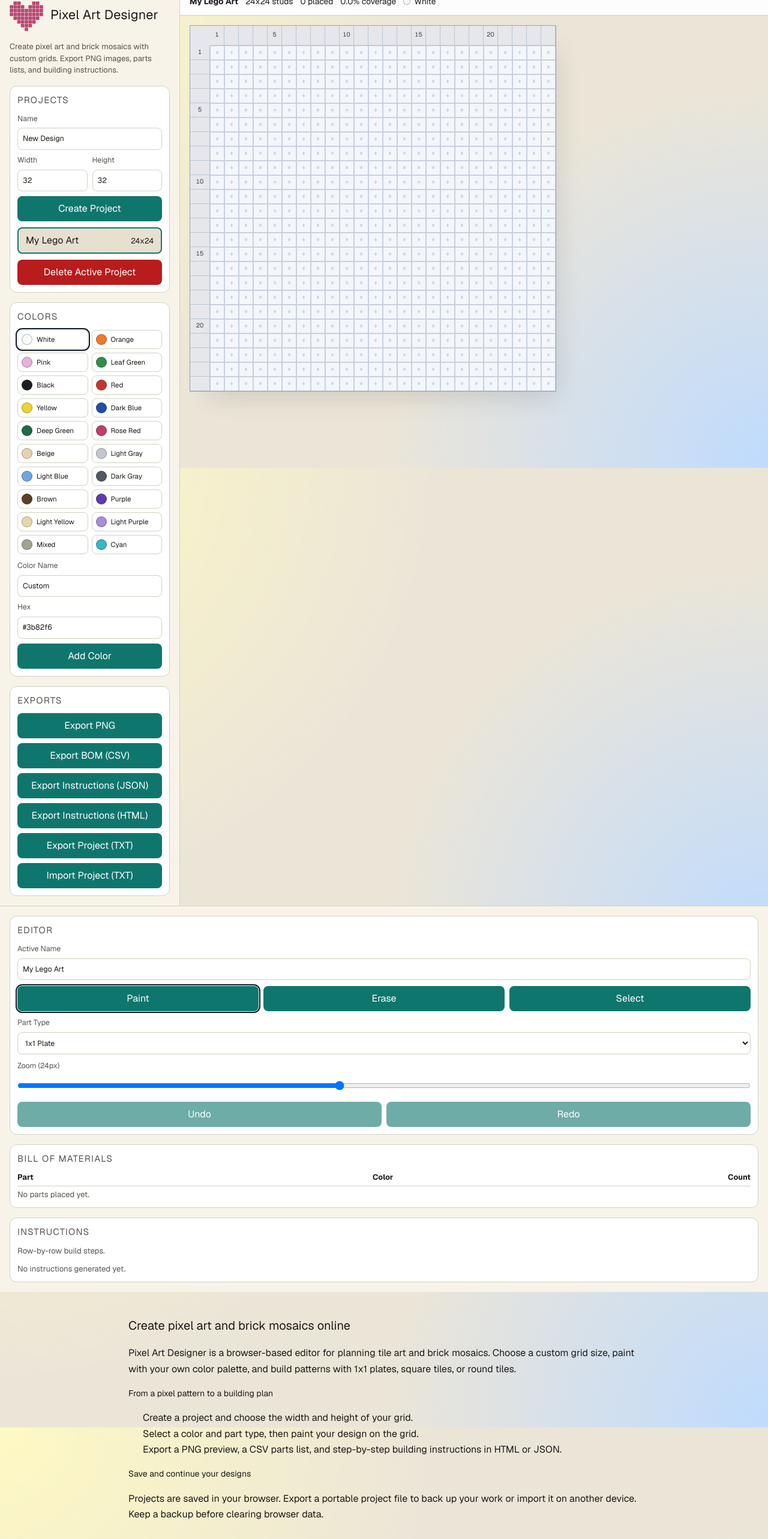
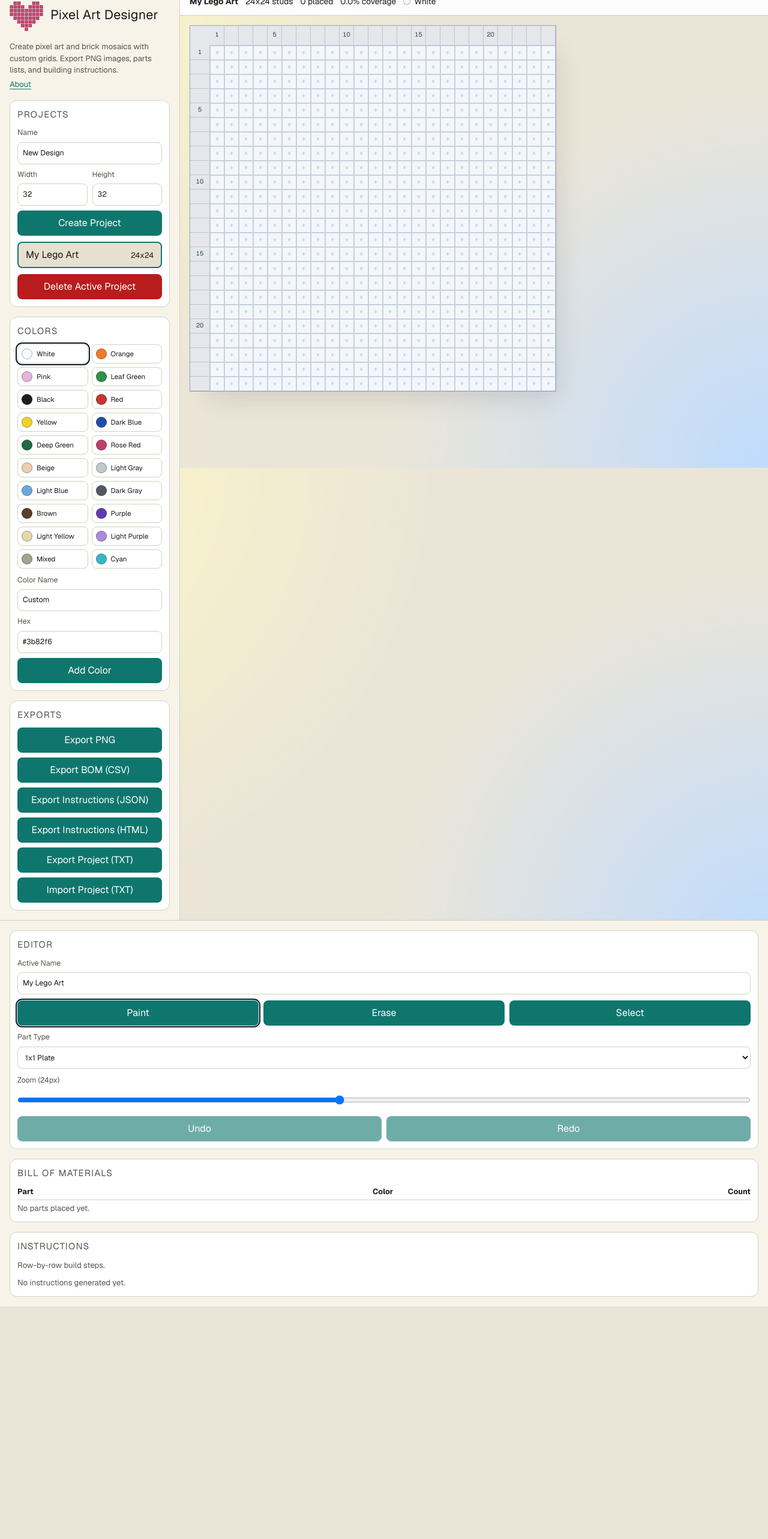
Before and after one commit to panda1835/pixel-art-designer, a Next.js app: page / in a window 1280 px wide. Shown: the part 20-2586 px from the top of the page at 60% size. After the commit the page ends 2198 px from the top, so only its background shows below. Built offline with nearby package versions, Linux system fonts and the light colour scheme.

Commit message:
feat: update layout

```diff
--- /dev/null
+++ b/app/_components/about-dialog.tsx
@@ -0,0 +1,72 @@
+"use client";
+
+import { useRef } from "react";
+
+export default function AboutDialog() {
+  const dialogRef = useRef<HTMLDialogElement>(null);
+
+  return (
+    <>
+      <button
+        type="button"
+        className="about-link"
+        aria-haspopup="dialog"
+        onClick={() => dialogRef.current?.showModal()}
+      >
+        About
+      </button>
+      <dialog
+        ref={dialogRef}
+        className="about-dialog"
+        aria-labelledby="about-title"
+        onKeyDown={(event) => event.stopPropagation()}
+        onClick={(event) => {
+          if (event.target === event.currentTarget) dialogRef.current?.close();
+        }}
+      >
+        <div className="about-content">
+          <header className="about-header">
+            <h2 id="about-title">About us</h2>
+            <button
+              type="button"
+              className="about-close"
+              onClick={() => dialogRef.current?.close()}
+              aria-label="Close about us"
+            >
+              <span aria-hidden="true">×</span>
+            </button>
+          </header>
+          <div className="designer-guide">
+            <h3>Create pixel art and brick mosaics online</h3>
+            <p>
+              Pixel Art Designer is a browser-based editor for planning tile art
+              and brick mosaics. Choose a custom grid size, paint with your own
+              color palette, and build patterns with 1x1 plates, square tiles,
+              or round tiles.
+            </p>
+            <h4>Plan your build</h4>
+            <ol>
+              <li>
+                Create a project and choose the width and height of your grid.
+              </li>
+              <li>
+                Select a color and part type, then paint your design on the
+                grid.
+              </li>
+              <li>
+                Export a PNG preview, a CSV parts list, and step-by-step
+                building instructions in HTML or JSON.
+              </li>
+            </ol>
+            <h4>Save your work</h4>
+            <p>
+              Projects are saved in your browser. Export a portable project file
+              to back up your work or import it on another device. Keep a backup
+              before clearing browser data.
+            </p>
+          </div>
+        </div>
+      </dialog>
+    </>
+  );
+}
--- a/app/_components/home-client.tsx
+++ b/app/_components/home-client.tsx
@@ -1,6 +1,7 @@
 "use client";
 
 import Image from "next/image";
+import AboutDialog from "@/app/_components/about-dialog";
 import {
   useEffect,
   useMemo,
@@ -730,12 +731,17 @@ export default function Home() {
             height={56}
             priority
           />
-          <h1>Pixel Art Designer</h1>
+          <div>
+            <h1>Pixel Art Designer</h1>
+          </div>
         </div>
-        <p className="subtle">
-          Create pixel art and brick mosaics with custom grids. Export PNG
-          images, parts lists, and building instructions.
-        </p>
+        <div className="app-intro">
+          <p className="subtle">
+            Create pixel art and brick mosaics with custom grids. Export PNG
+            images, parts lists, and building instructions.
+          </p>
+          <AboutDialog />
+        </div>
 
         <section>
           <h2>Projects</h2>
--- a/app/globals.css
+++ b/app/globals.css
@@ -109,15 +109,13 @@ button.selected {
 }
 
 .designer-guide {
-  max-width: 900px;
-  margin: 0 auto;
-  padding: 40px 24px;
+  padding-top: 24px;
   display: grid;
   gap: 16px;
   line-height: 1.65;
 }
 
-.designer-guide h2 {
+.designer-guide h3 {
   color: var(--text);
   font-size: 1.25rem;
   text-transform: none;
@@ -517,3 +515,94 @@ button.selected {
 .selection-resize-handle:hover {
   background: #115e59;
 }
+
+.app-intro {
+  display: grid;
+  justify-items: start;
+  gap: 4px;
+}
+
+.about-link {
+  justify-self: start;
+  border: 0;
+  text-align: left;
+  padding: 0;
+  border-radius: 2px;
+  background: transparent;
+  color: var(--accent);
+  font-size: 0.82rem;
+  text-decoration: underline;
+  text-underline-offset: 3px;
+}
+
+.about-link:hover {
+  background: transparent;
+  color: var(--accent-strong);
+}
+
+.about-dialog {
+  width: min(600px, calc(100vw - 32px));
+  max-height: calc(100dvh - 48px);
+  margin: auto;
+  padding: 0;
+  border: 1px solid var(--line);
+  border-radius: 20px;
+  background: var(--panel);
+  color: var(--text);
+  box-shadow: 0 24px 80px rgb(28 25 23 / 24%);
+}
+
+.about-dialog::backdrop {
+  background: rgb(28 25 23 / 45%);
+  backdrop-filter: blur(4px);
+}
+
+.about-content {
+  padding: 28px;
+}
+
+.about-header {
+  display: flex;
+  justify-content: space-between;
+  align-items: center;
+  gap: 16px;
+  padding-bottom: 16px;
+  border-bottom: 1px solid var(--line);
+}
+
+.about-close {
+  display: grid;
+  place-items: center;
+  width: 36px;
+  height: 36px;
+  padding: 0;
+  background: transparent;
+  color: var(--text-muted);
+  font-size: 1.75rem;
+  line-height: 1;
+}
+
+.about-close:hover {
+  background: transparent;
+  color: var(--text);
+}
+
+.designer-guide h3 {
+  font-weight: 600;
+  line-height: 1.35;
+}
+
+.designer-guide h4 {
+  margin: 8px 0 -8px;
+  font-size: 1rem;
+  font-weight: 600;
+  line-height: 1.4;
+}
+
+.designer-guide ol {
+  list-style: decimal;
+}
+
+.designer-guide li + li {
+  margin-top: 6px;
+}
--- a/app/page.tsx
+++ b/app/page.tsx
@@ -30,29 +30,7 @@ export default function Page() {
         }}
       />
       <HomeClient />
-      <section className="designer-guide" aria-labelledby="designer-guide-title">
-        <h2 id="designer-guide-title">Create pixel art and brick mosaics online</h2>
-        <p>
-          Pixel Art Designer is a browser-based editor for planning tile art and
-          brick mosaics. Choose a custom grid size, paint with your own color
-          palette, and build patterns with 1x1 plates, square tiles, or round tiles.
-        </p>
-        <h3>From a pixel pattern to a building plan</h3>
-        <ol>
-          <li>Create a project and choose the width and height of your grid.</li>
-          <li>Select a color and part type, then paint your design on the grid.</li>
-          <li>
-            Export a PNG preview, a CSV parts list, and step-by-step building
-            instructions in HTML or JSON.
-          </li>
-        </ol>
-        <h3>Save and continue your designs</h3>
-        <p>
-          Projects are saved in your browser. Export a portable project file to
-          back up your work or import it on another device. Keep a backup before
-          clearing browser data.
-        </p>
-      </section>
+
     </>
   );
 }
```
